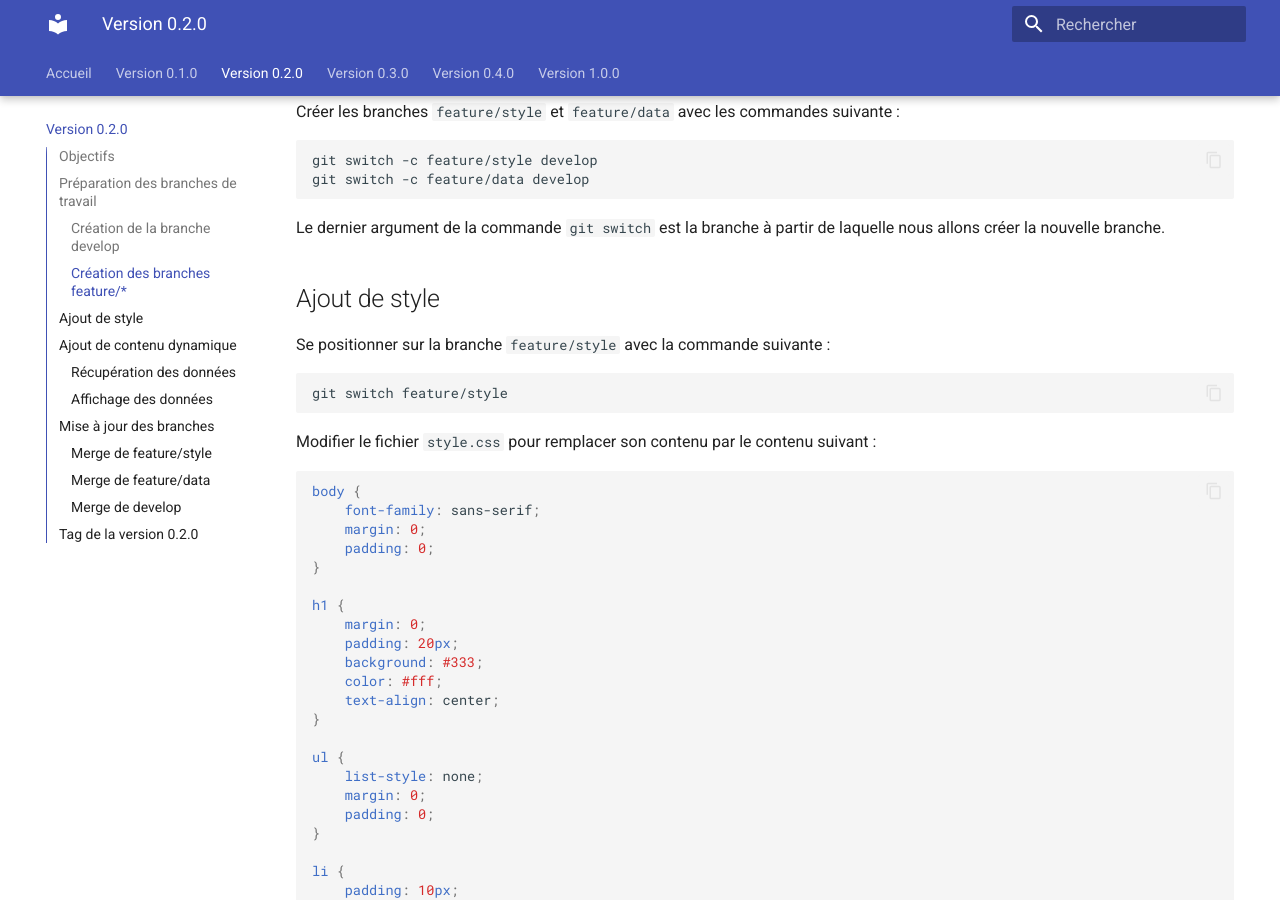
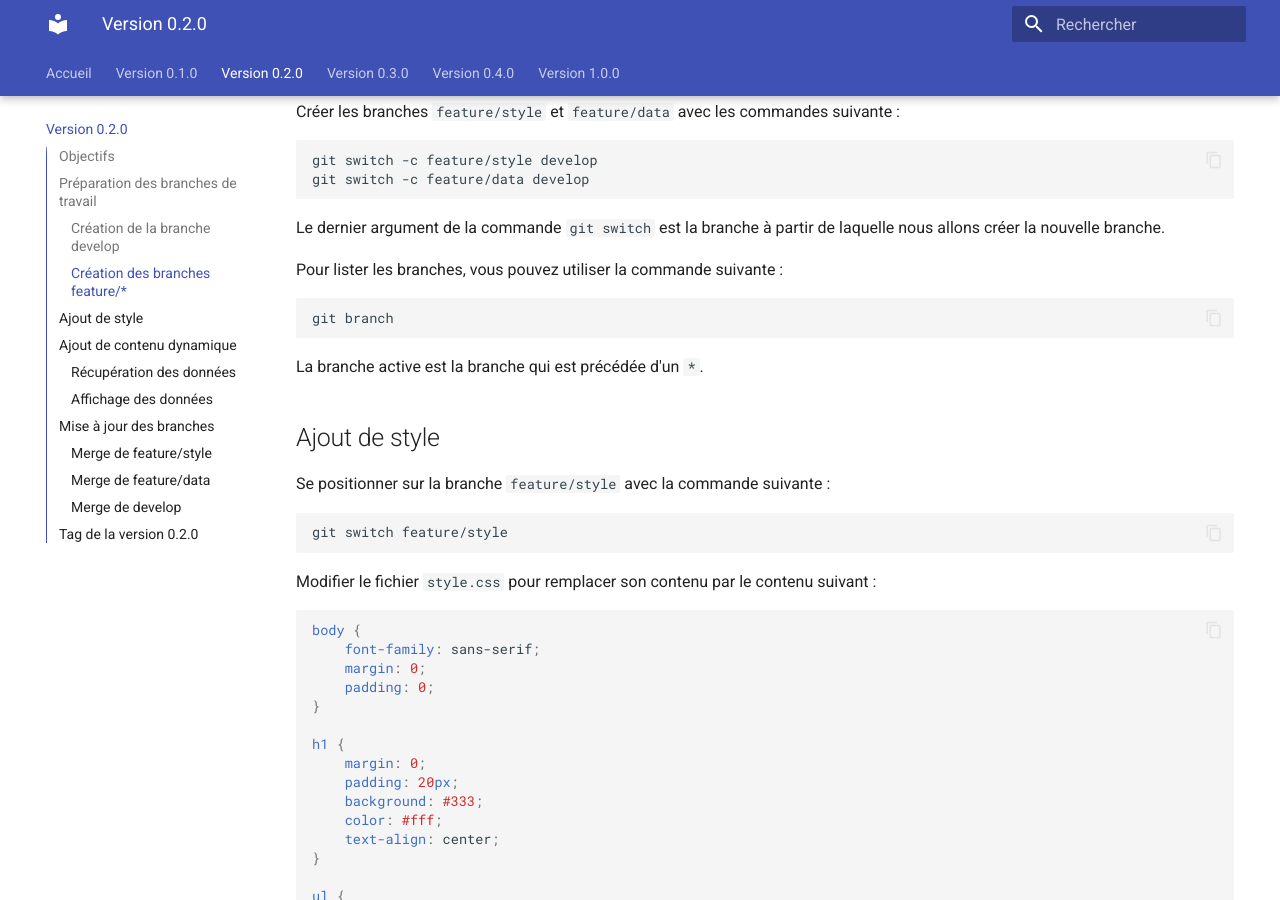
Before and after one commit to but-sd/guide-marvel-app, an MkDocs documentation site: the page built from docs/version-0.2.0.md, in a window 1280 px wide and 900 px high, scrolled down 1629 px. Built offline with MkDocs 1.6.1 and Material for MkDocs 9.7.7, drawn with Linux system fonts in a browser that asks for light colours; some of the changed text lies outside the part shown.

Commit message:
rework version 0.2.0

````diff
--- a/docs/version-0.2.0.md
+++ b/docs/version-0.2.0.md
@@ -31,7 +31,7 @@ gitGraph
 
 ## Préparation des branches de travail
 
-Bien que les modifications soient mineures, nous allons voir comment utiliser git pour travailler sur le projet et nous faciliter la vie. Nous allons pouvoir travailler sur les deux fonctionnalités en même temps, et les sauvegarder indépendamment. Nous allons utiliser les branches de git pour cela, en respectant un workflow de développement, appelé [Gitflow](https://but-sd.github.io/memo-git/branches/#git-flow){:target="_blank"}.
+Bien que les modifications soient mineures, nous allons voir comment utiliser git pour travailler sur le projet et nous faciliter la vie. Nous allons pouvoir travailler sur les deux fonctionnalités en même temps, et les sauvegarder indépendamment. Nous allons utiliser les branches de git pour cela, en respectant un workflow de développement, appelé [Gitflow](https://but-sd.github.io/guide-git/git-flow){:target="_blank"}.
 
 ### Création de la branche `develop`
 
@@ -71,6 +71,14 @@ git switch -c feature/data develop
 ```
 
 Le dernier argument de la commande `git switch` est la branche à partir de laquelle nous allons créer la nouvelle branche.
+
+Pour lister les branches, vous pouvez utiliser la commande suivante :
+
+```bash
+git branch
+```
+
+La branche active est la branche qui est précédée d'un `*`.
 
 ## Ajout de style
 
````
Also changed, not shown: other parts of docs/version-0.2.0.md (+0 -2 lines).
